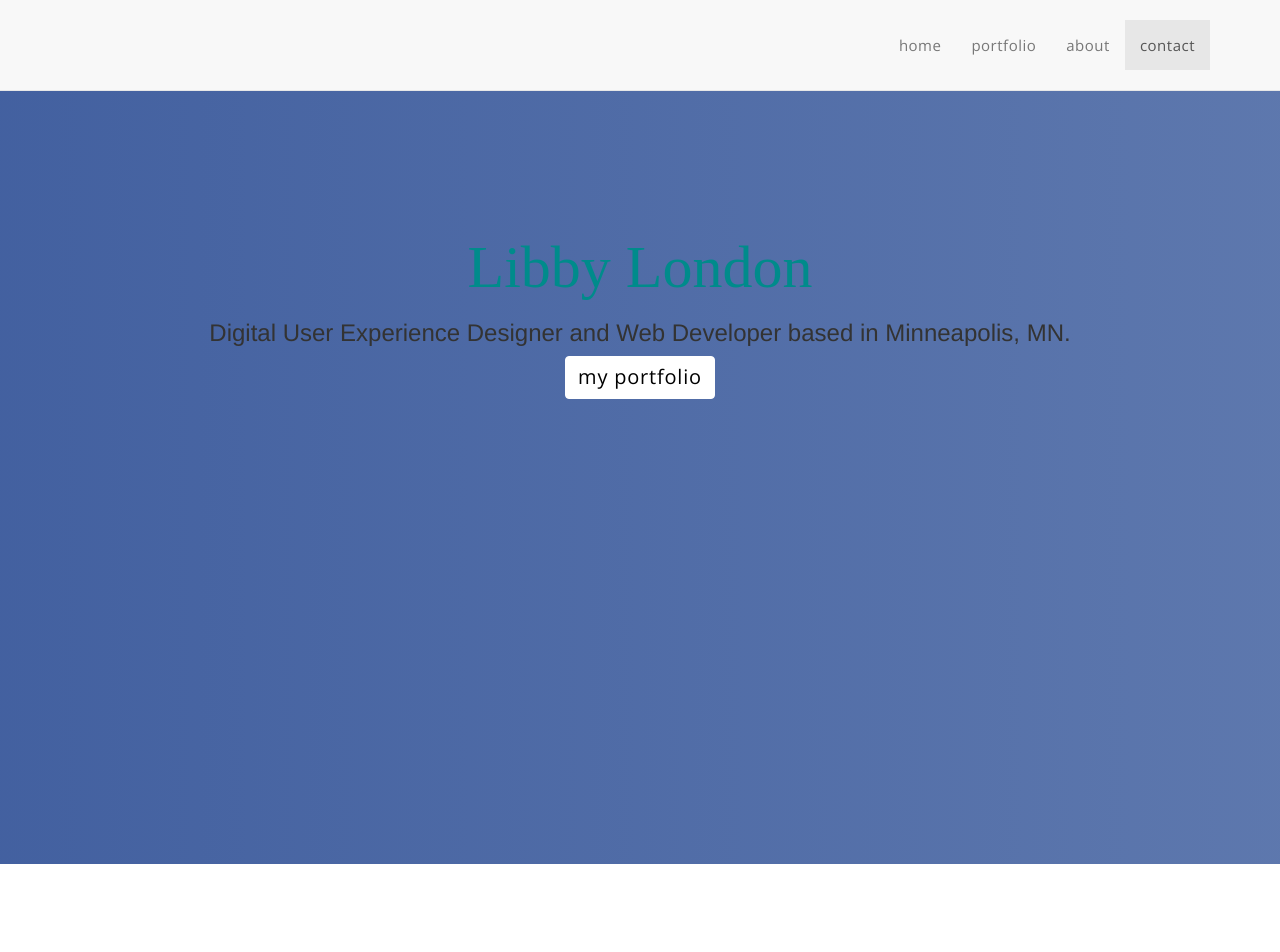
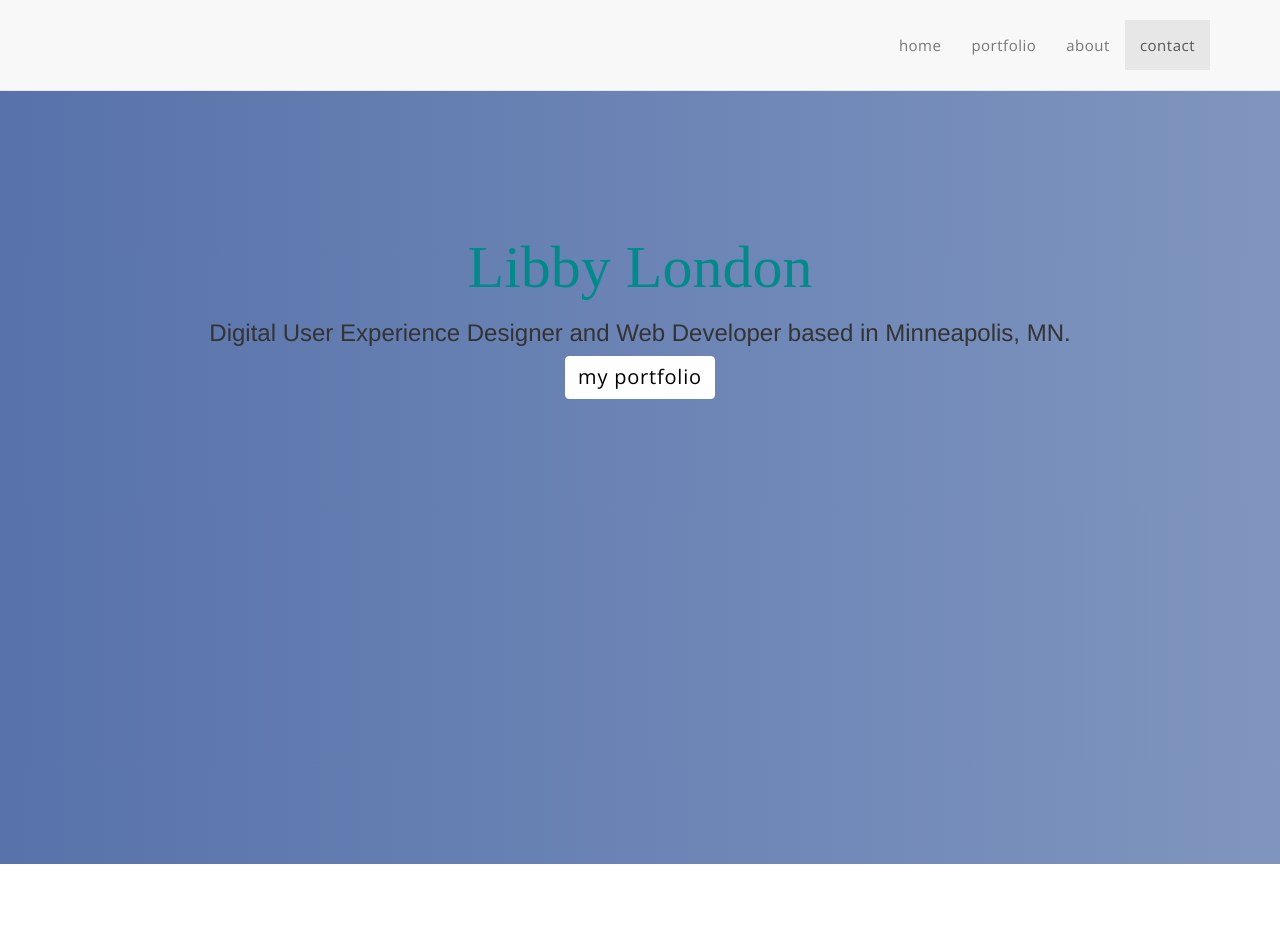
Before and after one commit to libbylondon11/portfolio, a PHP site: page /index.php in a window 1280 px wide. Shown: the top 952 px of the page. Run offline with PHP 8.4, Linux system fonts and the light colour scheme; some libraries are stand-ins or nearby versions; some web fonts are replaced.

Commit message:
gradient

```diff
--- a/style.css
+++ b/style.css
@@ -8,25 +8,25 @@ html, body {
 }
 #about {
 background: linear-gradient(270deg, #b4c4da, #163989);
-background-size: 600% 600%;
--webkit-animation: Gradient 60s ease infinite;
--moz-animation: Gradient 60s ease infinite;
-animation: Gradient 60s ease infinite;
+background-size: 400% 400%;
+-webkit-animation: Gradient 30s ease infinite;
+-moz-animation: Gradient 30s ease infinite;
+animation: Gradient 30s ease infinite;
 }
 @-webkit-keyframes Gradient {
-    0%{background-position:0% 50%}
-    50%{background-position:100% 50%}
-    100%{background-position:0% 50%}
+    0%{background-position:50% 0%}
+    50%{background-position:57% 100%}
+    100%{background-position:44% 0%}
 }
 @-moz-keyframes Gradient {
-    0%{background-position:0% 50%}
-    50%{background-position:100% 50%}
-    100%{background-position:0% 50%}
+    0%{background-position:50% 0%}
+    50%{background-position:57% 100%}
+    100%{background-position:44% 0%}
 }
 @keyframes Gradient {
-    0%{background-position:0% 50%}
-    50%{background-position:100% 50%}
-    100%{background-position:0% 50%}
+    0%{background-position:50% 0%}
+    50%{background-position:57% 100%}
+    100%{background-position:44% 0%}
 }
 
 
```
